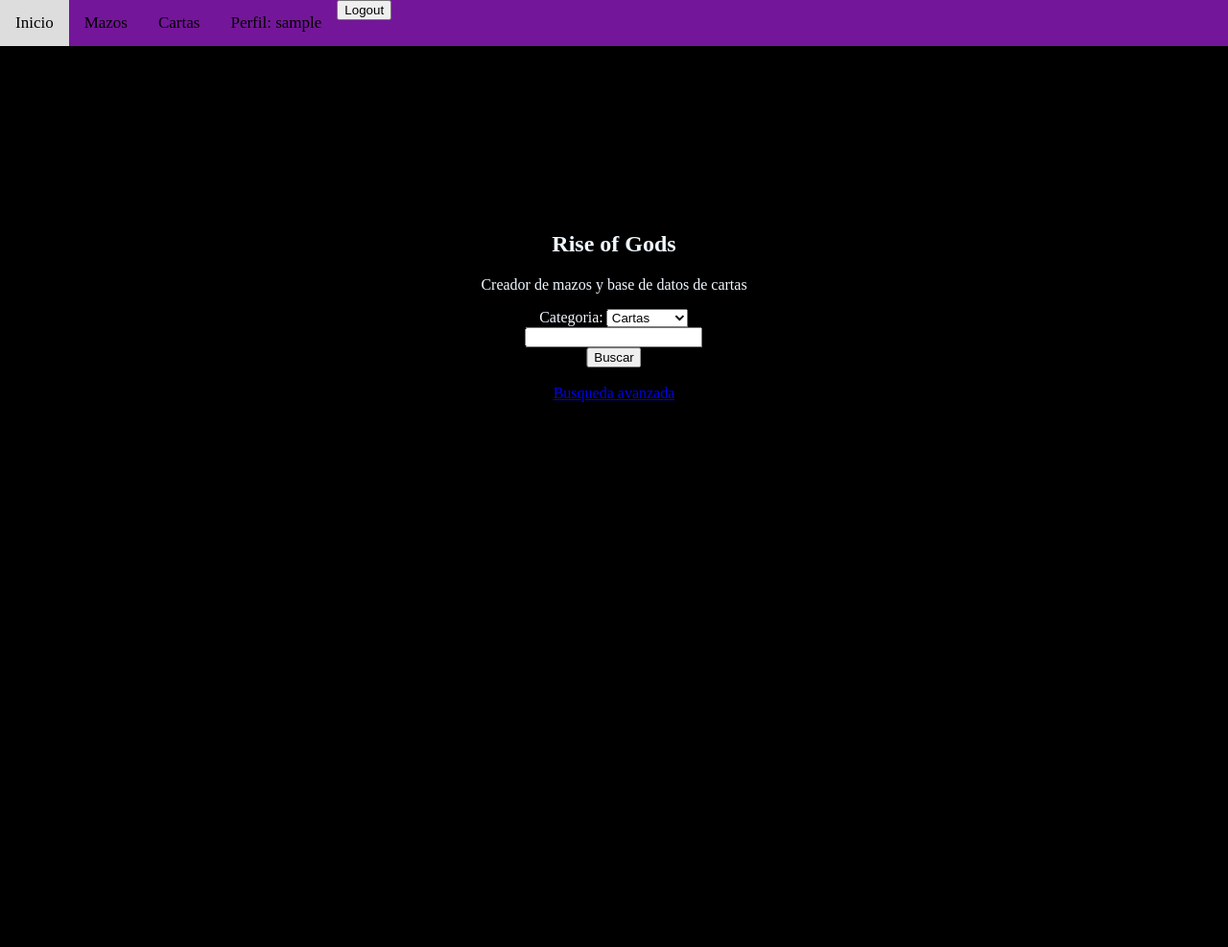
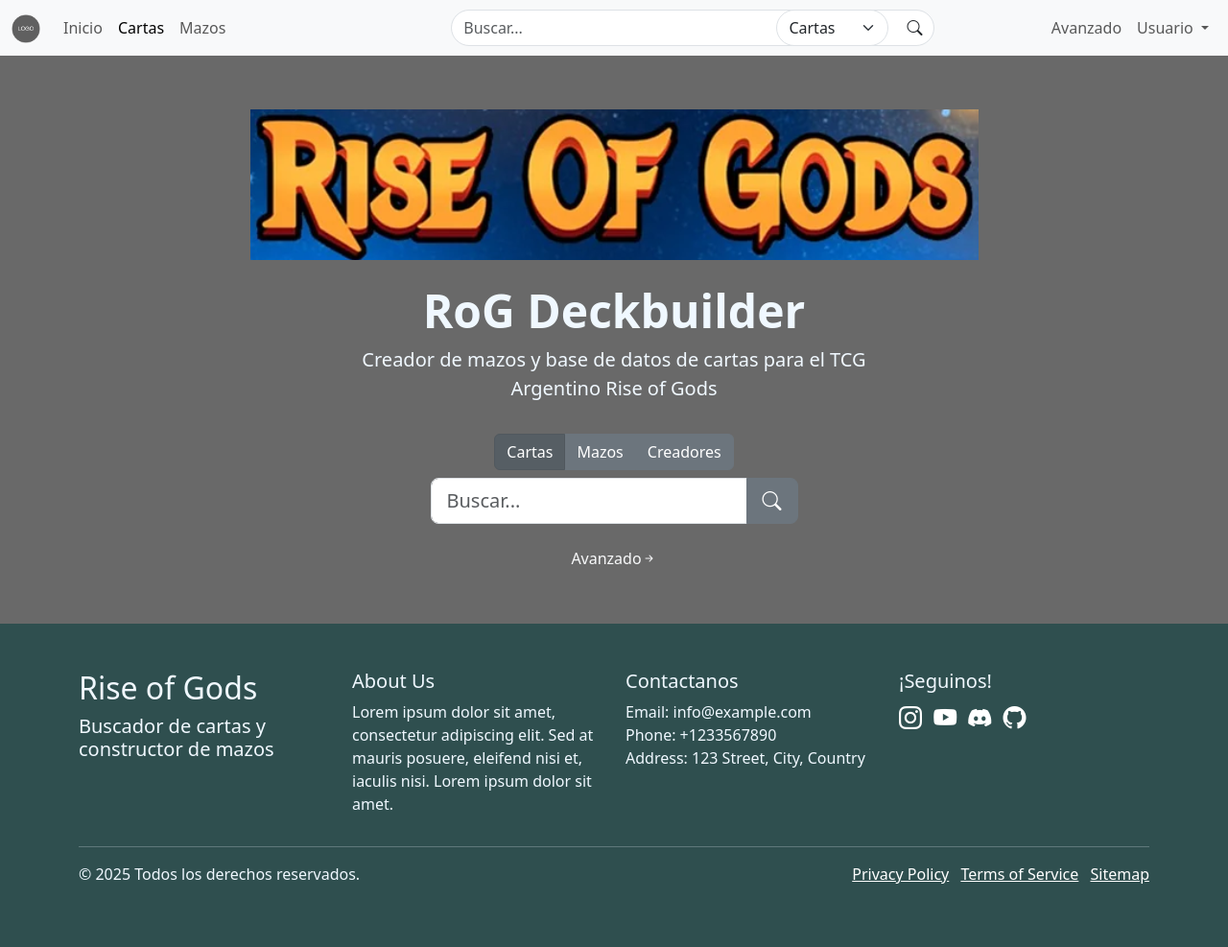
Before and after one commit to thegamesx/RoG-DeckBuilder, a Django app: page / in a window 1280 px wide. Shown: the whole page at 96% size. Before the commit the page ends 419 px from the top, so only its background shows below. Run offline with Django 5.2, Linux system fonts and the light colour scheme; the visitor is signed in with stand-in values (Sample User, id 1).

Commit message:
0.0.8 - Se reimplementó la landing page. Todavia falta hacer andar el buscador - Se mejoró mucho la vista de una carta - Se cambio el banner para que cambie según si hay un usuario logueado o no

```diff
--- a/baseTemplates/templates/baseTemplates/base.html
+++ b/baseTemplates/templates/baseTemplates/base.html
@@ -25,30 +25,38 @@
           </ul>
           <div class="col-md-5 mx-auto">
             <div class="input-group position-relative">
-                <input class="form-control rounded-pill search-bar pe-5 z-1" type="text" placeholder="Buscar..." aria-label="Buscar..." id="search-input">
-                <select class="form-select position-absolute top-50 end-0 translate-middle-y rounded-pill w-auto z-2 me-5" aria-label="Default select example" id="navbar-select">
+                <input class="search-input form-control rounded-pill search-bar pe-5 z-1" type="text" placeholder="Buscar..." aria-label="Buscar..." id="search-input">
+                <select class="search-select-category form-select position-absolute top-50 end-0 translate-middle-y rounded-pill w-auto z-2 me-5" aria-label="Default select example" id="navbar-select">
                   <option selected value="cards">Cartas</option>
                   <option value="decks">Mazos</option>
                   <option value="users">Usuarios</option>
                 </select>
-                <button class="btn position-absolute top-50 end-0 translate-middle-y z-2" type="button">
+                <button class="search-button btn position-absolute top-50 end-0 translate-middle-y z-2" type="button">
                     <i class="bi bi-search"></i>
                 </button>
             </div>
         </div>
           <ul class="navbar-nav">
             <a class="nav-link" href="/cards/advanced">Avanzado</a>
+            {% if user.is_authenticated %}
               <li class="nav-item dropdown">
                 <a class="nav-link dropdown-toggle" href="#" role="button" data-bs-toggle="dropdown" aria-expanded="false">
                   Usuario
                 </a>
                 <ul class="dropdown-menu">
-                <li><a class="dropdown-item" href="#">Ir a mi perfil</a></li>
-                <li><a class="dropdown-item" href="#">Mis mazos</a></li>
+                  <li><a class="dropdown-item" href="/user/profile">Ir a mi perfil</a></li>
+                  <li><a class="dropdown-item" href="/user/{{user.get_username}}/decks">Mis mazos</a></li>
                   <li><hr class="dropdown-divider"></li>
-                <li><a class="dropdown-item" href="#">Opciones</a></li>
+                  <li><a class="dropdown-item" href="/user/options">Opciones</a></li>
+                  <form id="logout-form" method="POST" action="{% url 'logout' %}">
+                    {% csrf_token %}
+                    <button class="dropdown-item">Cerrar sesión</button>
+                  </form>
                 </ul>
               </li>
+            {% else %}
+              <a class="nav-link" href="/user/login">Ingresar</a>
+            {% endif %}
           </ul>
         </div>
       </div>
--- a/cardSearch/templates/cardSearch/search.html
+++ b/cardSearch/templates/cardSearch/search.html
@@ -14,7 +14,11 @@
       <!-- Acá está el loop que carga el arte de las cartas, y les asigna una url. -->
       <div class="card-list">
         {% for card in card_list %}
-            <a href="/cards/{{ card.set_id.set_code }}/{{ card.serial_number }}"><img src="{{ card.card_art.url }}"  alt={{"card.card_id.card_name"}}></a>
+            <div class="individual-card">
+              <a href="/cards/{{ card.set_id.set_code }}/{{ card.serial_number }}">
+                <img src="{{ card.card_art.url }}"  alt={{"card.card_id.card_name"}}>
+              </a>
+            </div>
         {% endfor %}
       </div>
       <div class="bottom-control-row">
--- a/cardSearch/views.py
+++ b/cardSearch/views.py
@@ -45,7 +45,7 @@ def specific_set_cards(request, set_id):
 
 class SearchResult(ListView):
     model = CardVersion
-    paginate_by = 8
+    paginate_by = 30
     template_name = "cardSearch/search.html"
     context_object_name = "card_list"
     ordering = ['card_id__card_name']
--- a/deckbuilder/static/deckbuilder/style.css
+++ b/deckbuilder/static/deckbuilder/style.css
@@ -20,3 +20,9 @@
     display: inline-block;
     vertical-align: middle;
 }
+
+@media screen and (max-width: 750px){
+    .column-left{
+        display: none;
+    }
+}
--- a/homepage/static/homepage/style.css
+++ /dev/null
@@ -1,45 +0,0 @@
-body{
-    color: aliceblue;
-    background-color: black;
-}
-
-.banner{
-    overflow: hidden;
-    position: absolute;
-    top: 0;
-    left: 0;
-    background-color: rgb(116, 22, 153);
-    width: 100%;
-}
-
-/* Cambiamos el estilo de los links en el banner */
-.banner a{
-    float: left;
-    display: block;
-    color: black;
-    text-align: center;
-    padding: 14px 16px;
-    text-decoration: none;
-    font-size: 17px;
-}
-
-/* Cambiamos el color de los links cuando ponemos el mouse encima */
-.banner a:hover{
-    background-color: #ddd;
-    color: black;
-}
-
-/* Cambiamos el elemento activo para indicar en que pagina estamos */
-.banner a:active{
-    background-color: #2196F3;
-    color: white;
-}
-
-.center {
-    text-align: center;
-    margin: 0;
-    position: absolute;
-    top: 40%;
-    left: 50%;
-    transform: translate(-50%, -50%);
-}
--- a/homepage/templates/homepage/home.html
+++ b/homepage/templates/homepage/home.html
@@ -1,40 +1,37 @@
-<!doctype html>
-<html lang="es-AR">
-  <head>
-    <meta charset="utf-8" />
-    <title>Buscar cartas</title>
-  </head>
-  <body>
+{% extends "baseTemplates/base.html" %}
+
+{% block title %}RoG Deckbuilder{% endblock %}
+
+{% block content %}
     {% load static %}
     <link rel="stylesheet" href="{% static "homepage/style.css" %}">
-    <div class="banner">
-        <a class="active" href="/">Inicio</a>
-        <a href="#about">Mazos</a>
-        <a href="/cards/search">Cartas</a>
-        {% if user.is_authenticated %}
-          <a href="/user/profile">Perfil: {{ user.get_username }}</a>
-          <form id="logout-form" method="POST" action="{% url 'logout' %}">
+    <div class="px-4 py-2 my-5 text-center">
+      <img class="d-block mx-auto mb-4 mw-100" src={% static "homepage/home-banner-placeholder.png" %} alt="">
+      <h1 class="display-5 fw-bold text-body-light">RoG Deckbuilder</h1>
+      <div class="col-lg-6 mx-auto">
+        <p class="lead mb-4">Creador de mazos y base de datos de cartas para el TCG Argentino Rise of Gods</p>
+        <div class="d-grid gap-2 justify-content-sm-center">
+          <form method="POST" role="search">
             {% csrf_token %}
-            <button type="submit">Logout</button>
+            <div class="btn-group p-2" role="group" aria-label="Seleccion de busqueda">
+              <input type="radio" class="btn-check" name="btnradio" id="btnradiocards" autocomplete="off" checked>
+              <label class="btn btn-secondary" for="btnradiocards">Cartas</label>
+
+              <input type="radio" class="btn-check" name="btnradio" id="btnradiodecks" autocomplete="off">
+              <label class="btn btn-secondary" for="btnradiodecks">Mazos</label>
+
+              <input type="radio" class="btn-check" name="btnradio" id="btnradiousers" autocomplete="off">
+              <label class="btn btn-secondary" for="btnradiousers">Creadores</label>
+            </div>
+            <div class="input-group input-group-lg mb-3">
+              <input type="text" class="form-control search-input" placeholder="Buscar..." aria-label="Buscar..." aria-describedby="button-addon2">
+              <button class="btn btn-secondary search-button" type="submit" id="search-button"><i class="bi bi-search"></i></button>
+            </div>
           </form>
-        {% else %}
-          <a href="/user/login">Ingresar {{ user.get_username }}</a>
-        {% endif %}
+
+          <!-- {{form}} -->
+          <a href="/cards/advanced/" class="link-light link-offset-2 link-offset-3-hover link-underline link-underline-opacity-0 link-underline-opacity-75-hover">Avanzado<i class="bi bi-arrow-right-short"></i></a>
+        </div>
+      </div>
     </div>
-    <div class="homepage-body">
-        <div class="center">
-            <h2>Rise of Gods</h2>
-            <p>Creador de mazos y base de datos de cartas</p>
-            <div class="search-form">
-                <form method="POST" role="search">
-                    {% csrf_token %}
-                    {{ form }}
-                    <button class="btn btn-outline-success" type="submit">Buscar</button>
-                </form>
-                <br>
-                <a href="/cards/advanced/">Busqueda avanzada</a>
-            </div>
-        </div>
-    </div>
-  </body>
-</html>
+{% endblock %}
```
Also changed, not shown: cardSearch/static/cardSearch/style.css (+49 -17 lines), cardSearch/templates/cardSearch/card.html (+15 -13 lines), deckbuilder/templates/deckbuilder/deck-view.html (+10 -7 lines), deckbuilder/views.py (+9 -4 lines), homepage/static/homepage/search-handler.js (added, +30 -0 lines), homepage/static/homepage/home-banner-placeholder.png (added). Lines whose indentation alone changed are shown as unchanged.
